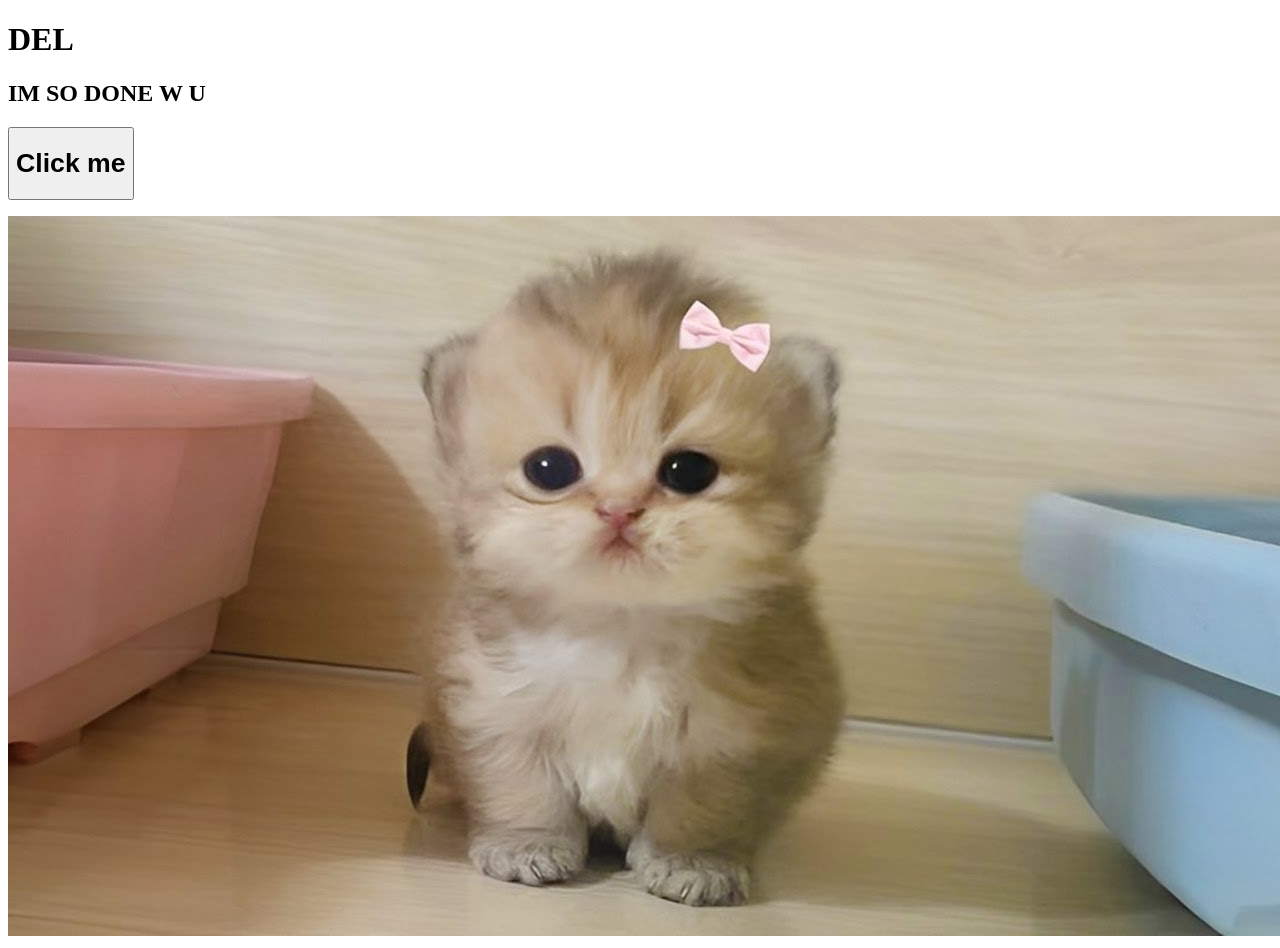
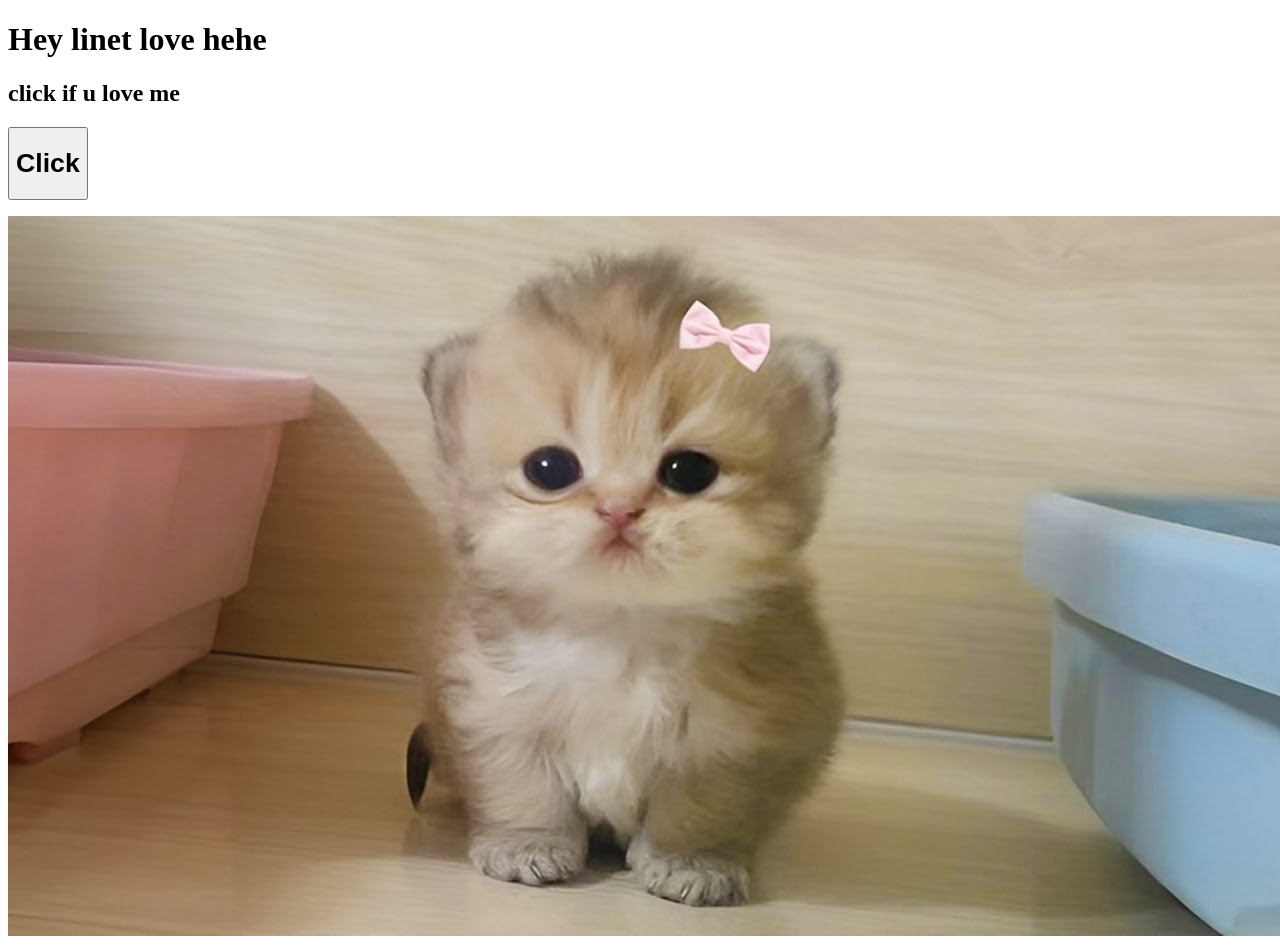
Before and after one commit to Lucki22/uh, a plain HTML site: page index.html in a window 1280 px wide. Drawn offline with Linux system fonts and the light colour scheme.

Commit message:
Update index.html

```diff
--- a/index.html
+++ b/index.html
@@ -1,19 +1,19 @@
 <!DOCTYPE html>
 <html>
 <body>
-<h1>DEL</h1>
-<h2>IM SO DONE W U</h2>
+<h1>Hey linet love hehe</h1>
+<h2>click if u love me </h2>
 
 
 
-<button onclick="myFunction()"><h1> Click me</h1></button>
+<button onclick="myFunction()"><h1> Click </h1></button>
 
 <p id="demo"></p>
 
 <script>
 function myFunction() {
 
- document.getElementById("demo").innerHTML = "<h1>Blocked</h1>";
+ document.getElementById("demo").innerHTML = "<h1>Send Boobies hehe</h1>";
 
 }
 
```
